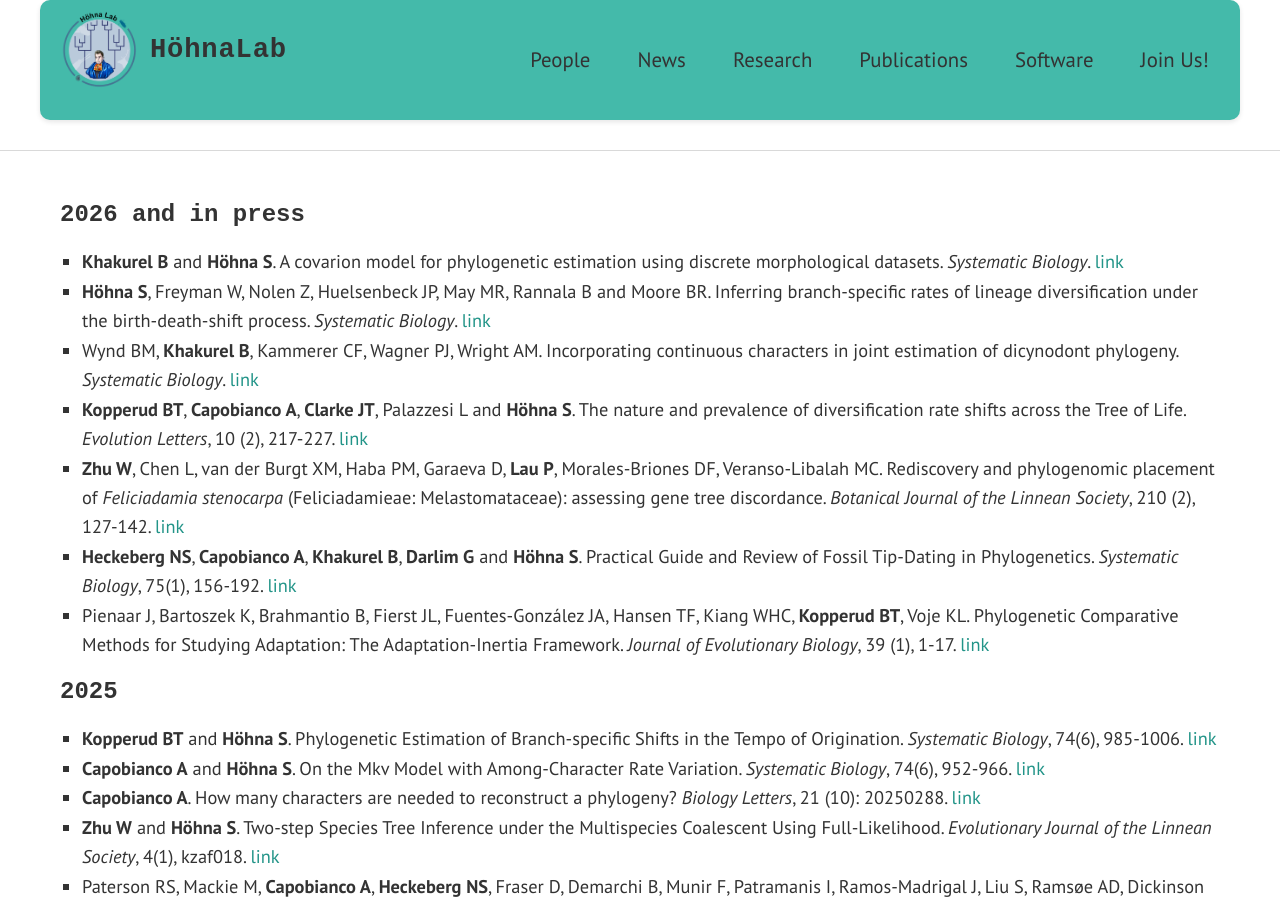
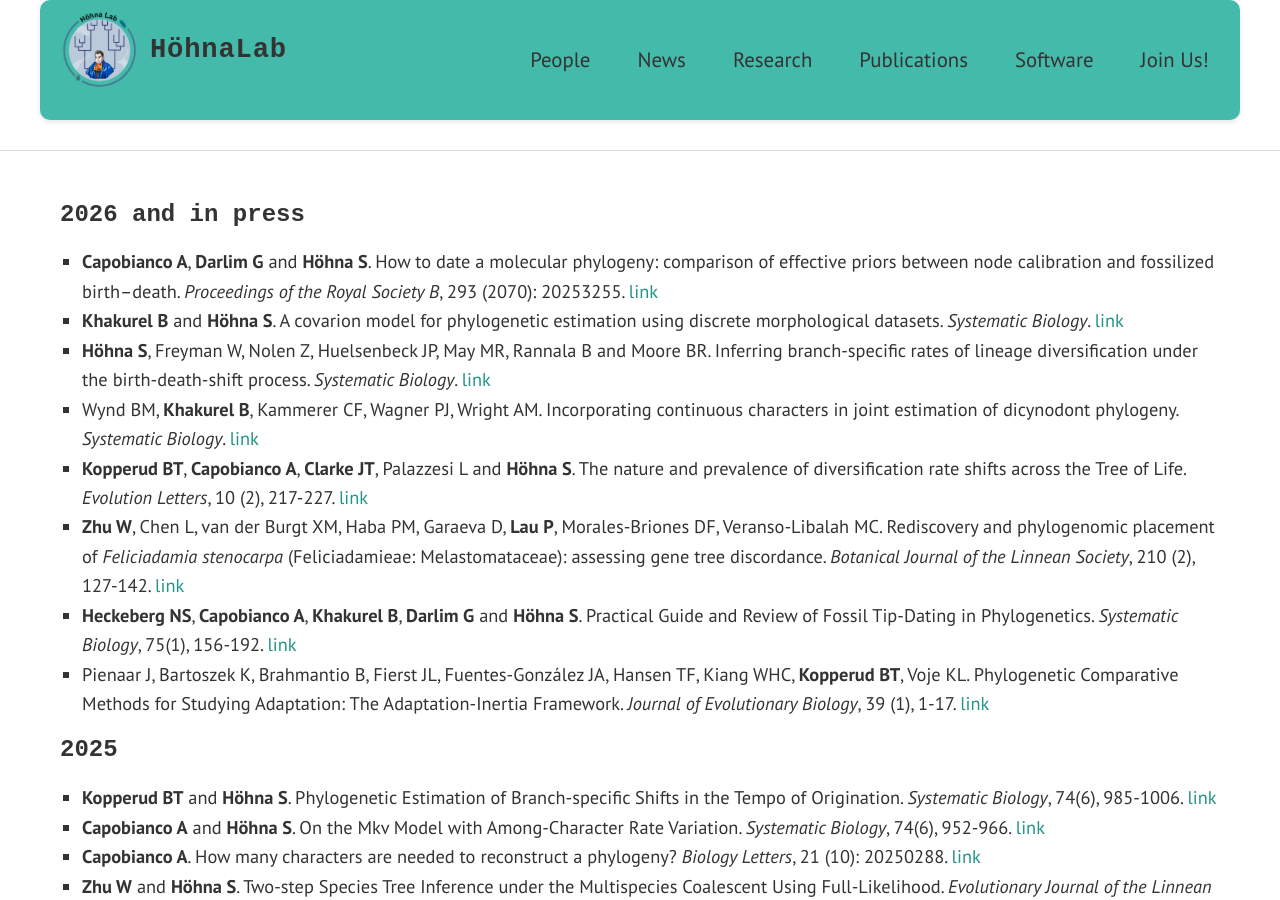
Before and after one commit to hoehnalab/hoehnalab.github.io, a Jekyll site: the page built from publications.md, in a window 1280 px wide and 900 px high. Built offline with Jekyll 4.4.1, drawn with Linux system fonts in a browser that asks for light colours; some web fonts are replaced.

Commit message:
Update publications.md

```diff
--- a/publications.md
+++ b/publications.md
@@ -4,6 +4,7 @@ title: Publications
 permalink: /publications/
 ---
 <h3>2026 and in press</h3>
+- <strong>Capobianco A</strong>, <strong>Darlim G</strong> and <strong>Höhna S</strong>. How to date a molecular phylogeny: comparison of effective priors between node calibration and fossilized birth–death. *Proceedings of the Royal Society B*, 293 (2070): 20253255. [link](https://doi.org/10.1098/rspb.2025.3255)
 - <strong>Khakurel B</strong> and <strong>Höhna S</strong>. A covarion model for phylogenetic estimation using discrete morphological datasets. *Systematic Biology*. [link](https://doi.org/10.1093/sysbio/syag014)
 - <strong>Höhna S</strong>, Freyman W, Nolen Z, Huelsenbeck JP, May MR, Rannala B and Moore BR. Inferring branch-specific rates of lineage diversification under the birth-death-shift process. *Systematic Biology*. [link](https://doi.org/10.1093/sysbio/syag003)
 - Wynd BM, <strong>Khakurel B</strong>, Kammerer CF, Wagner PJ, Wright AM. Incorporating continuous characters in joint estimation of dicynodont phylogeny. *Systematic Biology*. [link](https://doi.org/10.1093/sysbio/syaf078)
```
